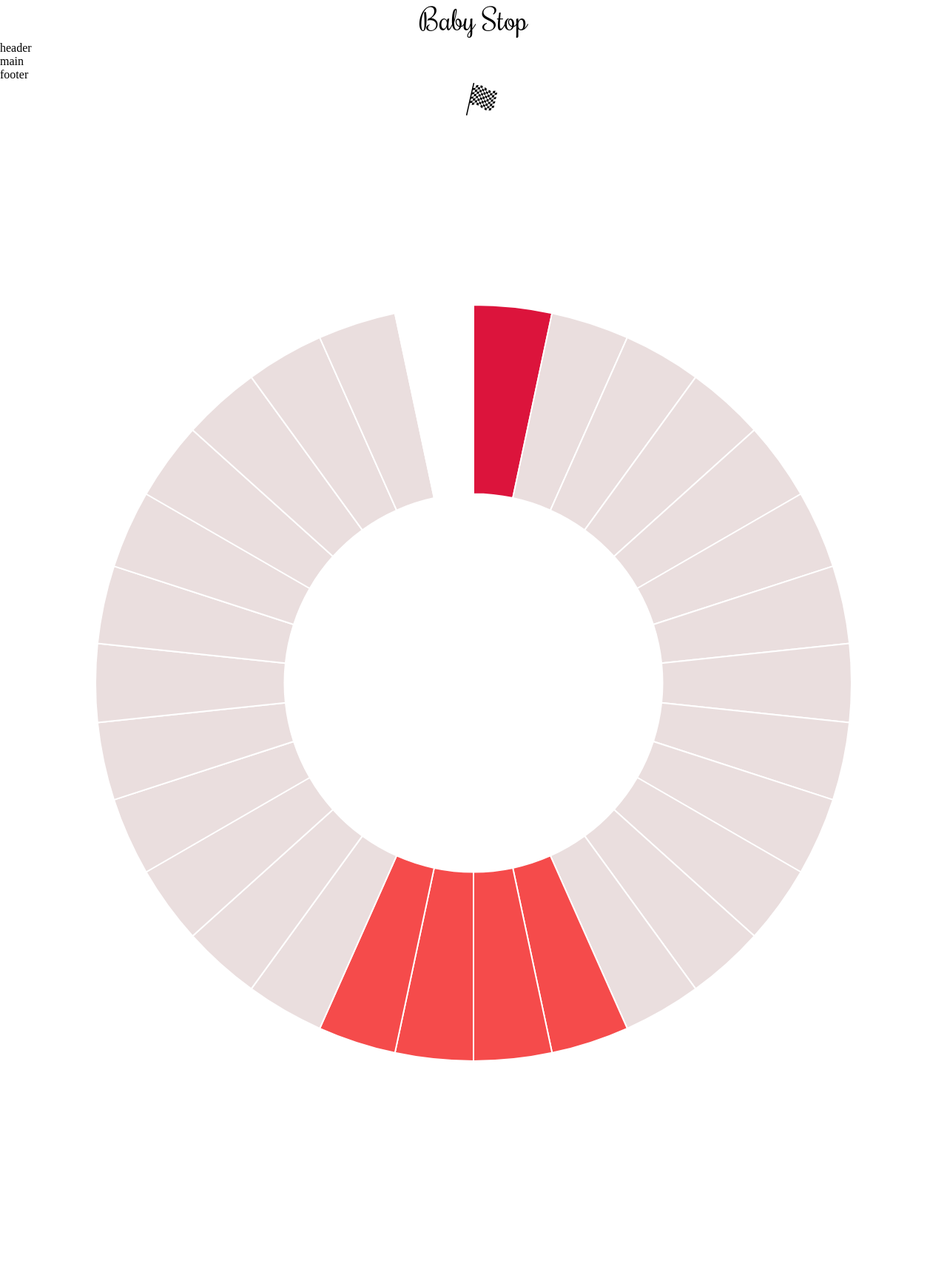
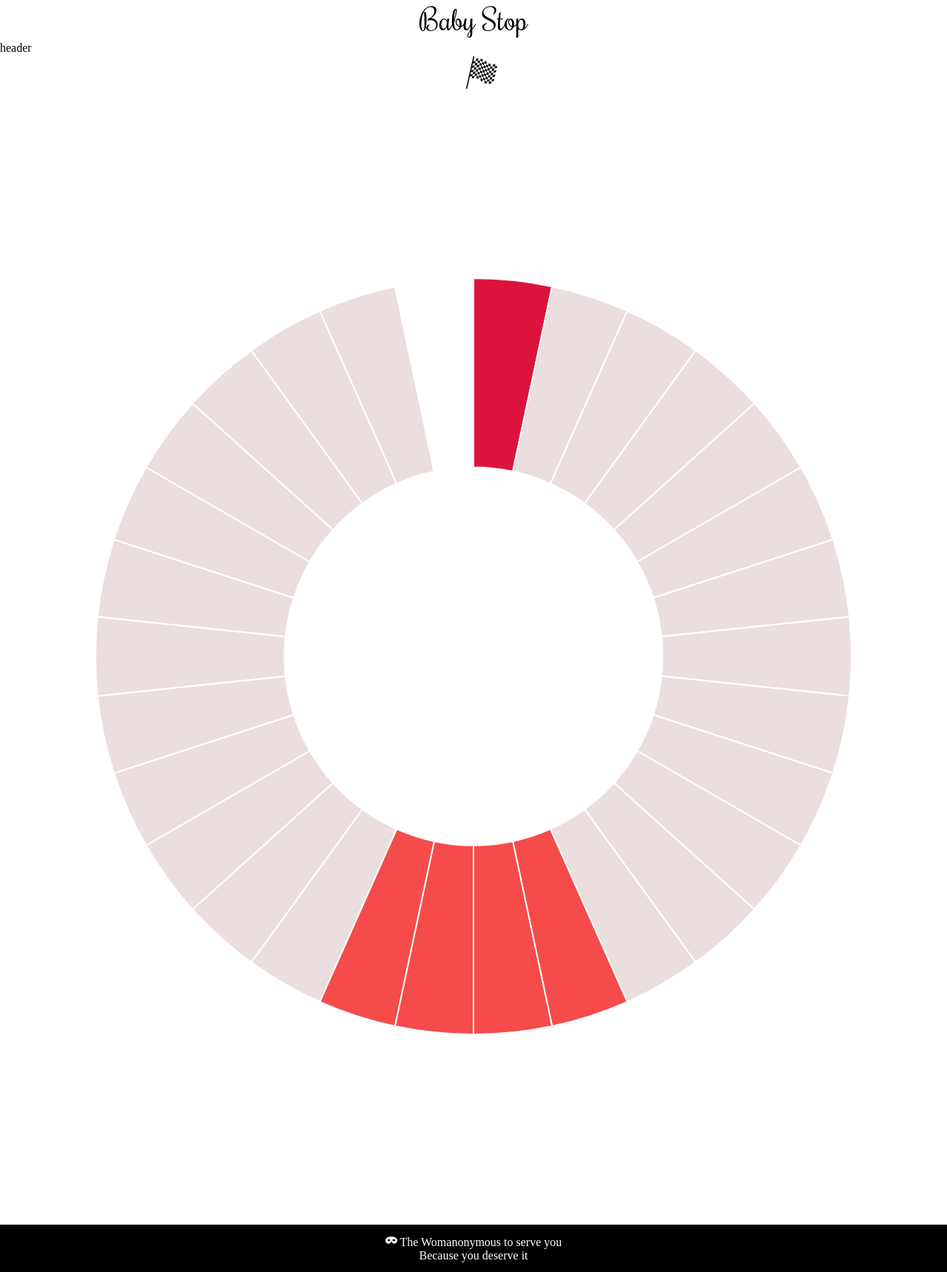
Before and after one commit to justinehell/womanonymous, a React (Create React App) app: page / in a window 1280 px wide. Shown: the whole page at 74% size. Before the commit the page ends 1691 px from the top, so only its background shows below. Built offline with nearby package versions, Linux system fonts and the light colour scheme.

Commit message:
add a footer and style it

```diff
--- a/src/App.css
+++ b/src/App.css
@@ -36,3 +36,10 @@ h1 {
   padding-right: 21px;
   margin-bottom: -7px;
 }
+
+.footer {
+  text-align: center;
+  padding: 1%;
+  background: #000000;
+  color: #ffffff;
+}
--- a/src/App.js
+++ b/src/App.js
@@ -6,11 +6,9 @@ import Cycle from "./components/Cycle";
 function App() {
   return (
     <div className="App">
-
       <h1>Baby Stop</h1>
 
-      <Layout/>
-      <Cycle />
+      <Layout />
     </div>
   );
 }
--- a/src/components/global/Footer.js
+++ b/src/components/global/Footer.js
@@ -1,10 +1,13 @@
 import React from "react";
-
+import { FaMask } from "react-icons/fa";
 
 function Footer() {
   return (
     <div className="footer">
-      <p> footer</p>
+      <p>
+        <FaMask /> The Womanonymous to serve you{" "}
+      </p>
+      Because you deserve it
     </div>
   );
 }
--- a/src/components/global/Main.js
+++ b/src/components/global/Main.js
@@ -1,10 +1,10 @@
 import React from "react";
-
+import Cycle from "../Cycle";
 
 function Main() {
   return (
     <div className="Main">
-        <p>main</p>
+      <Cycle />
     </div>
   );
 }
```
